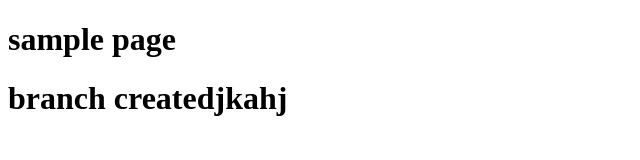
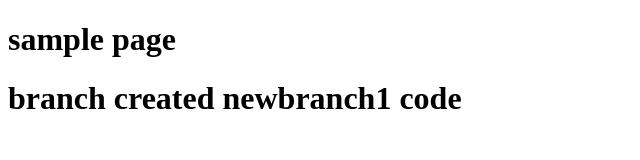
Before and after one commit to PushpakProjectsHub/sampleproject, a plain HTML site: page index.html in a window 1280 px wide. Shown: the whole page, without its empty margins (0-640 px from the left). Drawn offline with Linux system fonts and the light colour scheme.

Commit message:
newbranch1 changes

```diff
--- a/index.html
+++ b/index.html
@@ -8,7 +8,7 @@
             sample page
         </h1>
         <h1>
-            branch createdjkahj
+            branch created newbranch1 code
         </h1>
     </body>
 </html>
```
